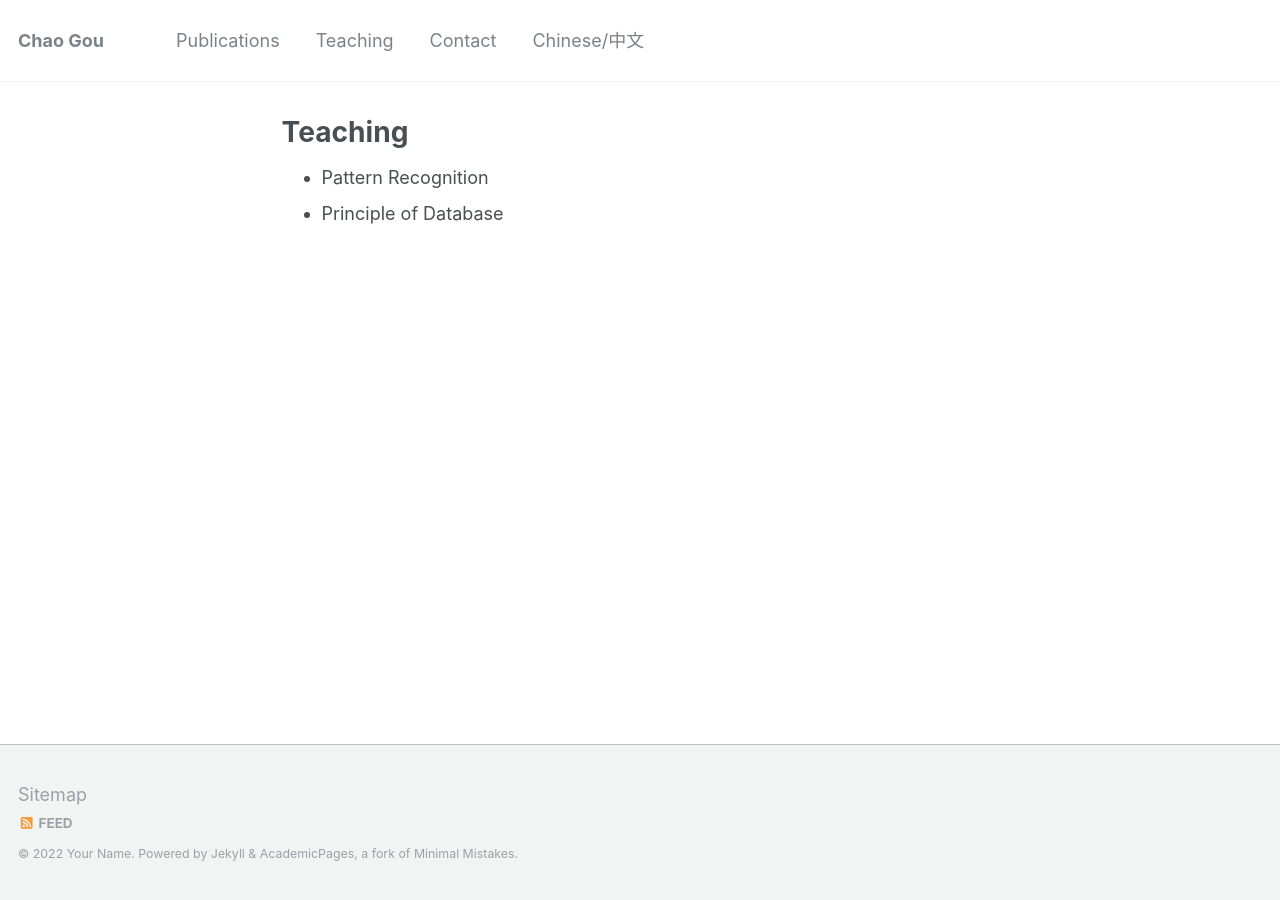
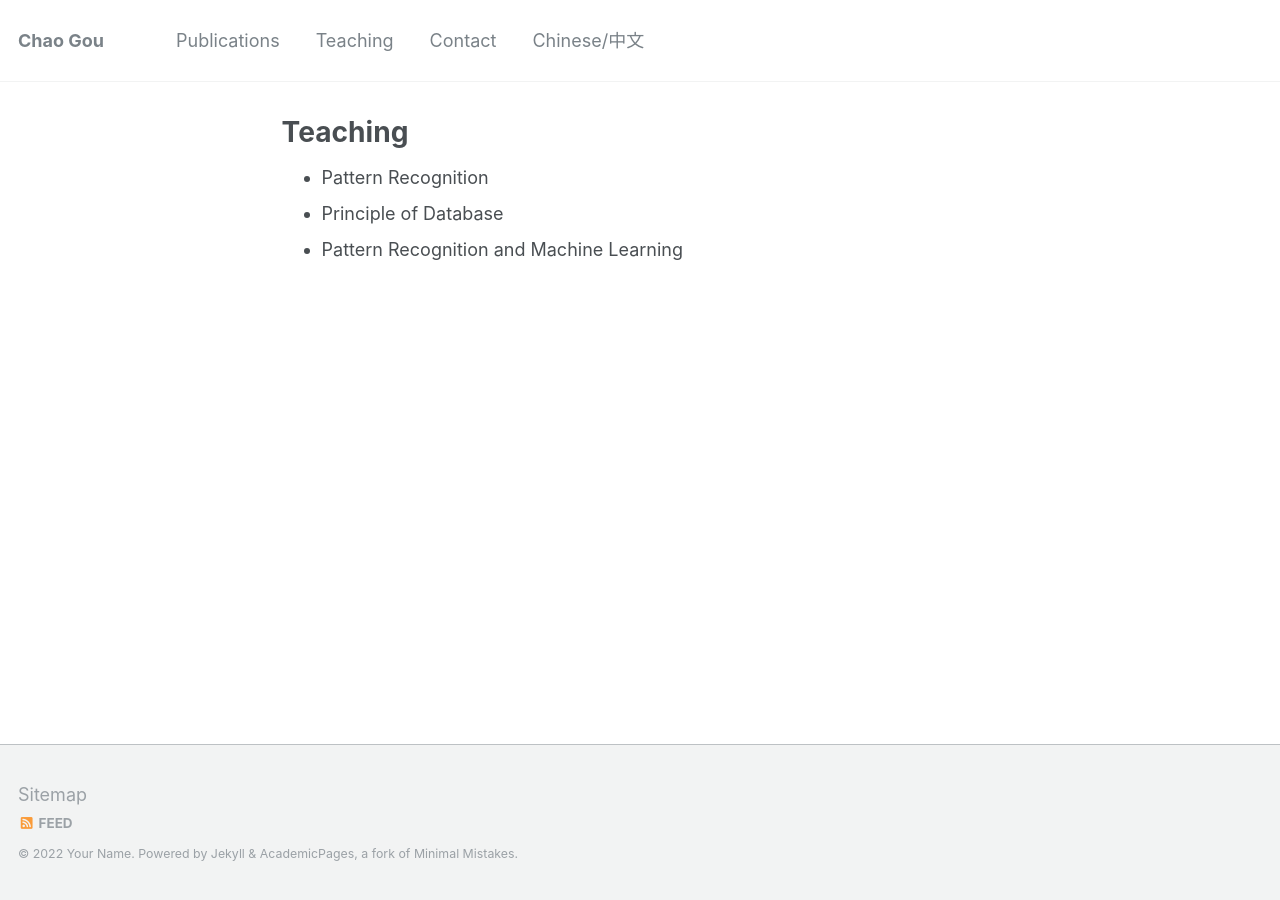
Before and after one commit to chaogou/chaogou.github.io, a Jekyll site: the page built from _pages/teaching.md, in a window 1280 px wide. Built offline with Jekyll 4.4.1, drawn with Linux system fonts in a browser that asks for light colours; comment, search, counter and statistics services are not loaded; part of the change alters nothing that is shown.

Commit message:
“内容”

```diff
--- a/_config.yml
+++ b/_config.yml
@@ -11,7 +11,7 @@ locale                   : "en-us"
 title                    : "Chao Gou"
 title_separator          : "-"
 name                     : &name " Your Name"
-description              : &description "Assitant Professor at Sun Yet-Sen University"
+description              : &description "Associate Professor at Sun Yet-Sen University"
 url                      : https://chaogou.github.io # the base hostname & protocol for your site e.g. "https://mmistakes.github.io"
 baseurl                  : "" # the subpath of your site, e.g. "/blog"
 repository               : "chaogou.github.io"
--- a/_pages/teaching.md
+++ b/_pages/teaching.md
@@ -8,3 +8,4 @@ author_profile: false
 
 * Pattern Recognition
 * Principle of Database
+* Pattern Recognition and Machine Learning
```
